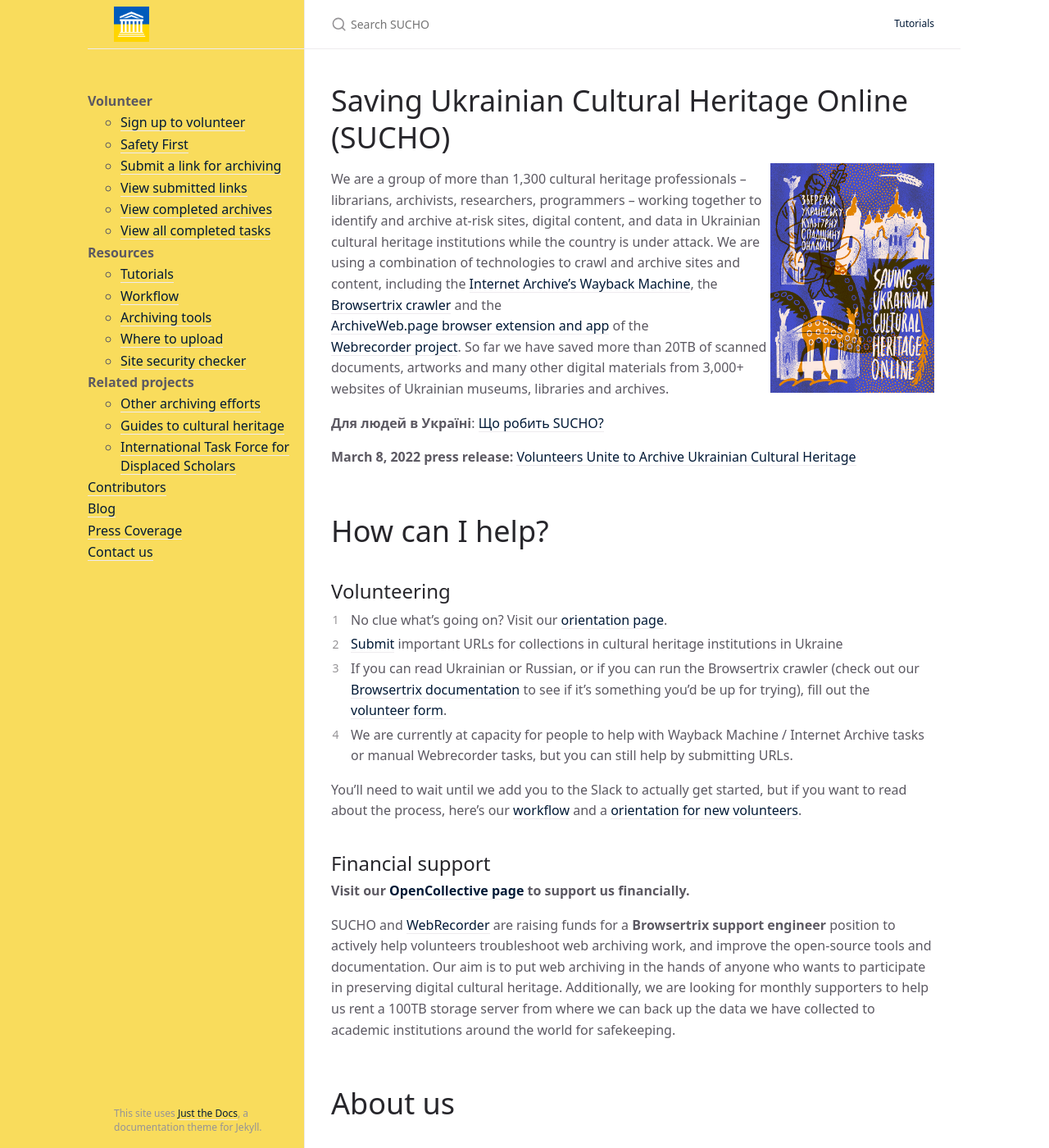
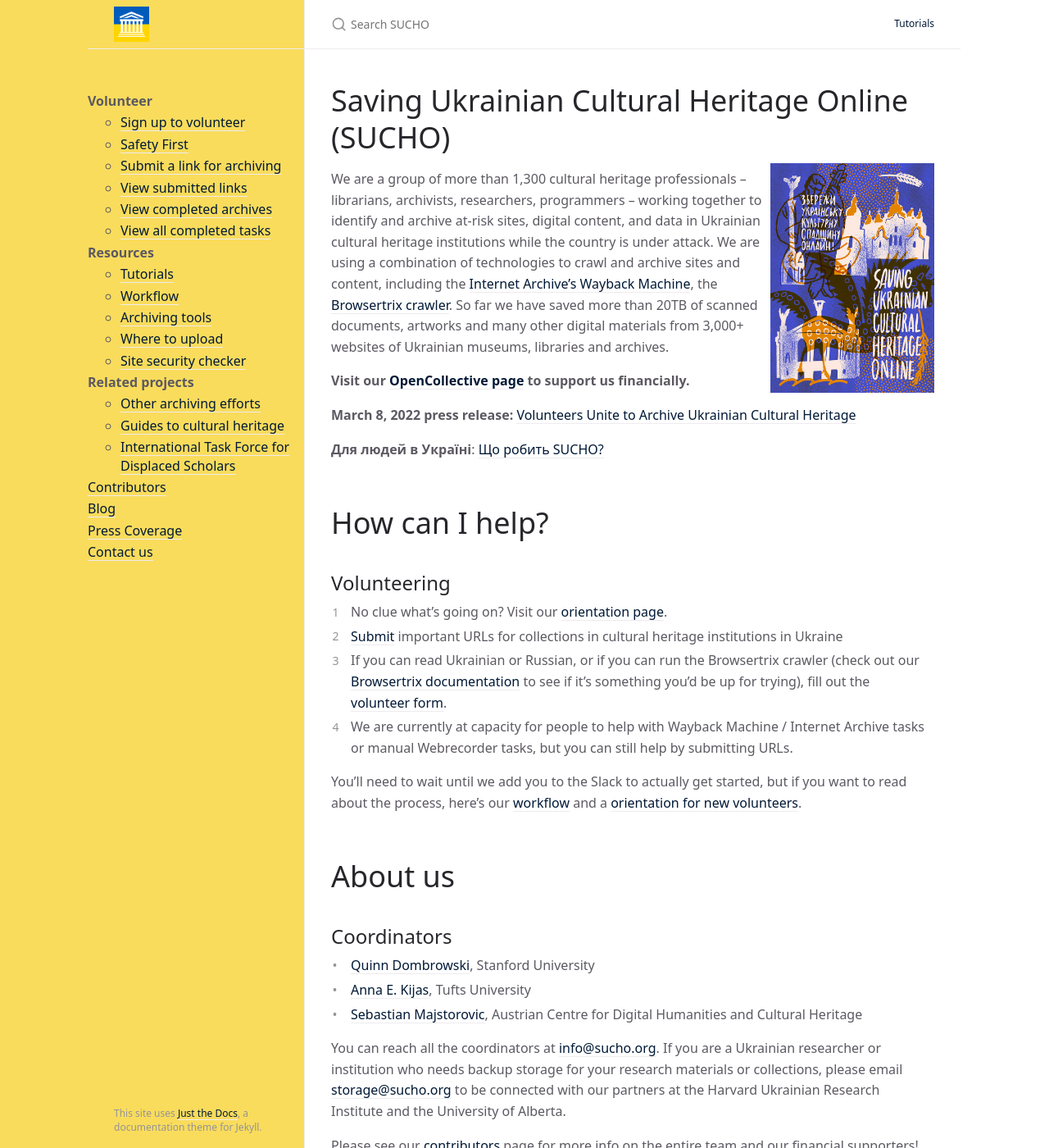
Before and after one commit to sucho-archiving/sucho-archiving.github.io, a Jekyll site: the page built from index.md, in a window 1280 px wide and 1400 px high. Shown: the whole window at 82% size. Built offline with Jekyll 4.4.1, drawn with Linux system fonts in a browser that asks for light colours.

Commit message:
Changed front page

```diff
--- a/index.md
+++ b/index.md
@@ -10,11 +10,13 @@
 
 <img src="/assets/images/suchoposter-small.jpg" width="200px" style="float:right;" title="Credit: Vlad Kholodnyi (@kholodnyi_vlad)">
 
-We are a group of more than 1,300 cultural heritage professionals – librarians, archivists, researchers, programmers – working together to identify and archive at-risk sites, digital content, and data in Ukrainian cultural heritage institutions while the country is under attack. We are using a combination of technologies to crawl and archive sites and content, including the [Internet Archive’s Wayback Machine](https://archive.org/web/), the [Browsertrix crawler](https://github.com/webrecorder/browsertrix-crawler) and the [ArchiveWeb.page browser extension and app](https://archiveweb.page/) of the [Webrecorder project](https://webrecorder.net/). So far we have saved more than 20TB of scanned documents, artworks and many other digital materials from 3,000+ websites of Ukrainian museums, libraries and archives.
+We are a group of more than 1,300 cultural heritage professionals – librarians, archivists, researchers, programmers – working together to identify and archive at-risk sites, digital content, and data in Ukrainian cultural heritage institutions while the country is under attack. We are using a combination of technologies to crawl and archive sites and content, including the [Internet Archive’s Wayback Machine](https://archive.org/web/), the [Browsertrix crawler](https://github.com/webrecorder/browsertrix-crawler). So far we have saved more than 20TB of scanned documents, artworks and many other digital materials from 3,000+ websites of Ukrainian museums, libraries and archives.
+
+**Visit our [OpenCollective page](https://opencollective.com/sucho) to support us financially.**
+
+**March 8, 2022 press release:** [Volunteers Unite to Archive Ukrainian Cultural Heritage](press-release-20220308-volunteers-unite)
 
 **Для людей в Україні**: [Що робить SUCHO?](/ukraina)
-
-**March 8, 2022 press release:** [Volunteers Unite to Archive Ukrainian Cultural Heritage](press-release-20220308-volunteers-unite)
 
 # How can I help?
 
@@ -26,13 +28,6 @@
 
 You'll need to wait until we add you to the Slack to actually get started, but if you want to read about the process, here's our [workflow](/workflow) and a [orientation for new volunteers](/orientation).
 
-## Financial support
-
-**Visit our [OpenCollective page](https://opencollective.com/sucho) to support us financially.**
-
-SUCHO and [WebRecorder](https://webrecorder.net/) are raising funds for a **Browsertrix support engineer** position to actively help volunteers troubleshoot web archiving work, and improve the open-source tools and documentation. Our aim is to put web archiving in the hands of anyone who wants to participate in preserving digital cultural heritage.
-Additionally, we are looking for monthly supporters to help us rent a 100TB storage server from where we can back up the data we have collected to academic institutions around the world for safekeeping.
-
 # About us
 
 ## Coordinators
```
